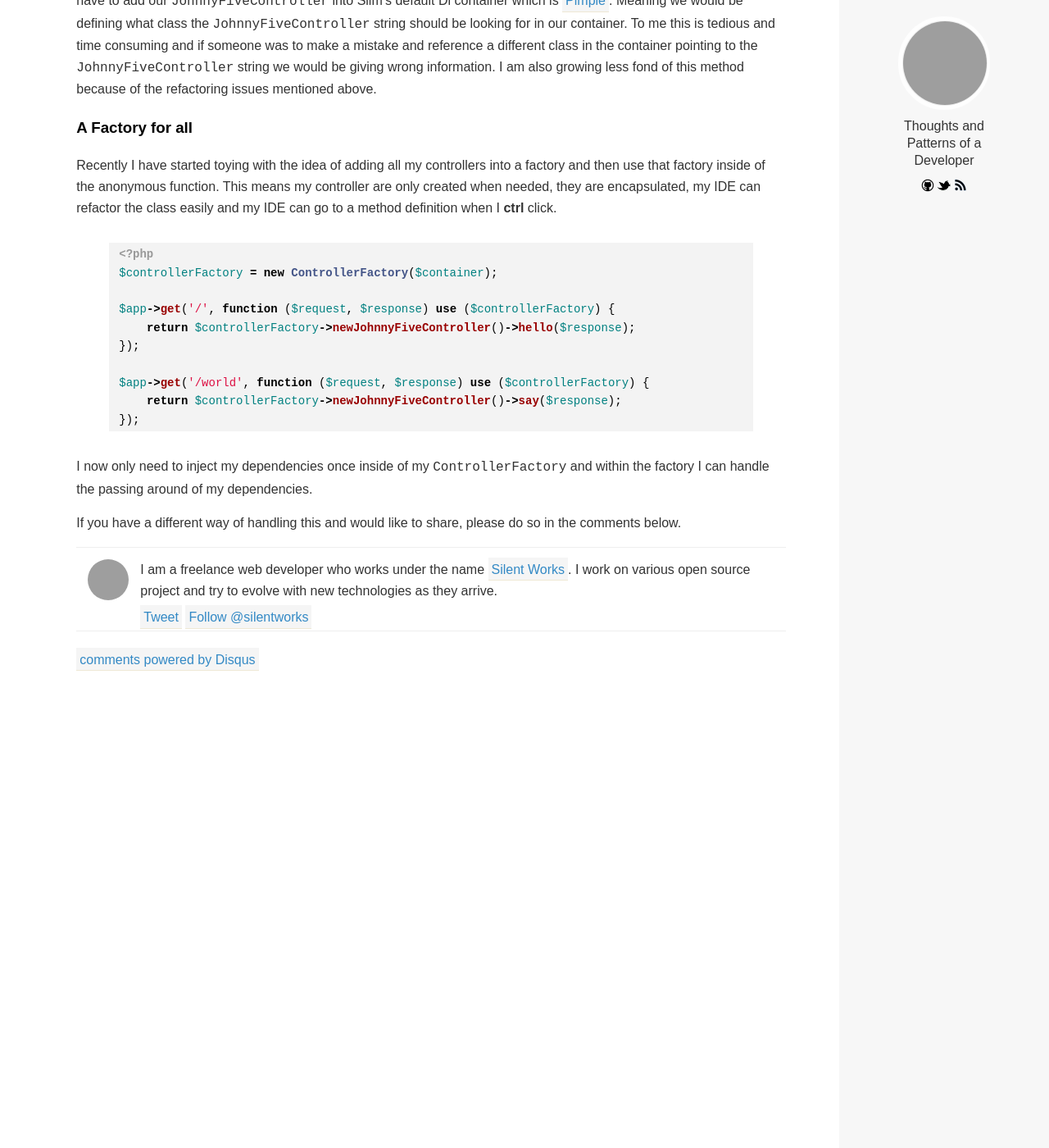
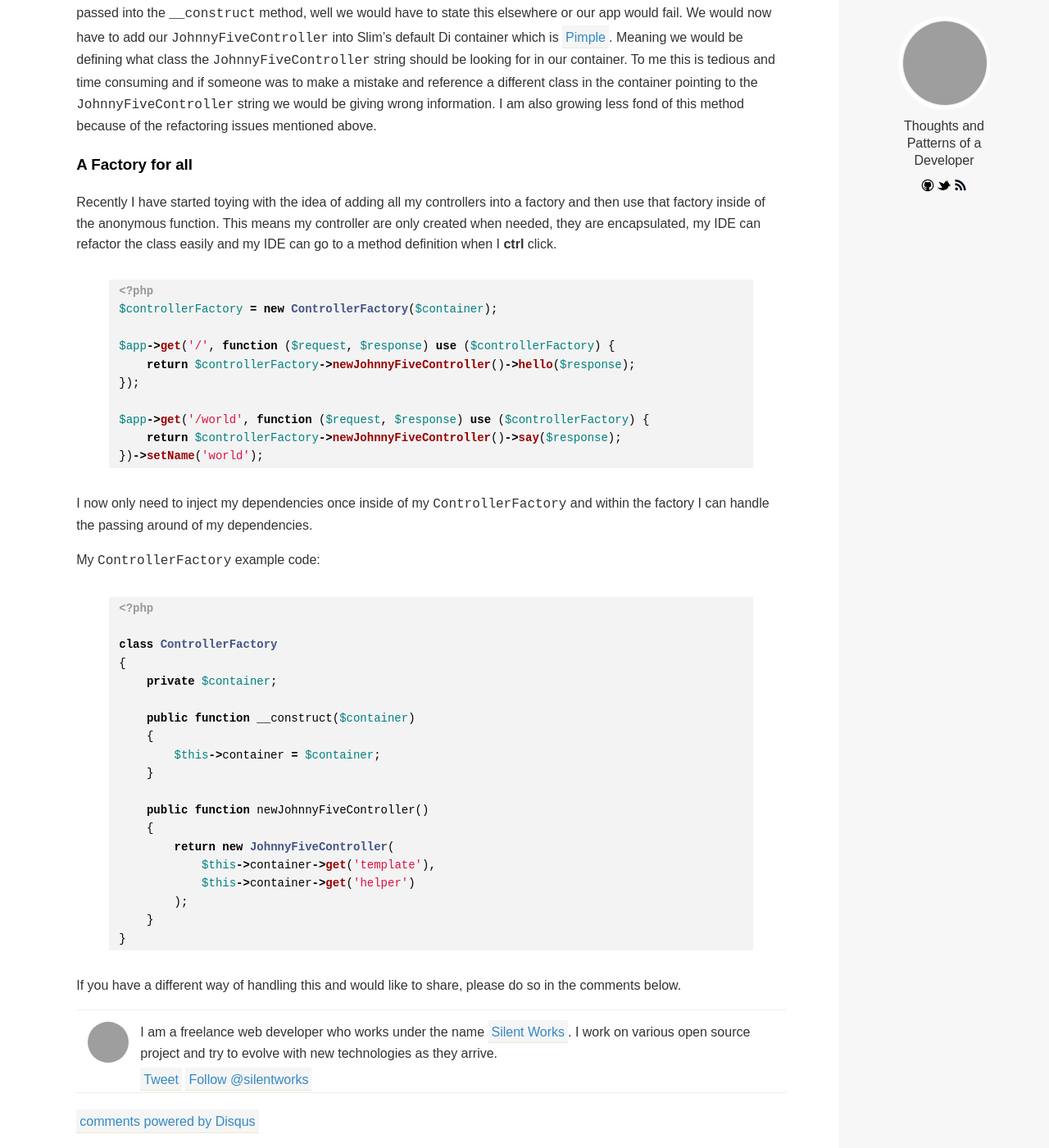
Before and after one commit to silentworks/thoughts, a Jekyll site: the page built from _posts/2015-08-27-lazy-loading-controller-action.md, in a window 1280 px wide and 1400 px high, scrolled down 1600 px. Shown: the whole window at 82% size. Built offline with Jekyll 4.4.1, drawn with Linux system fonts in a browser that asks for light colours; Markdown is read by kramdown in place of the engine named in the settings; comment, search, counter and statistics services are not loaded; before the commit the page ends 2436 px from its top, so only the background shows below that; some of the changed text lies outside the part shown; grey boxes are pictures that could not be loaded.

Commit message:
Updated 2015-08-27-lazy-loading-controller-action.md

```diff
--- a/_posts/2015-08-27-lazy-loading-controller-action.md
+++ b/_posts/2015-08-27-lazy-loading-controller-action.md
@@ -21,7 +21,8 @@ This is one of the popular approaches you might take when first starting with a
 $app->get('/', function ($request, $response) use ($container) {
     $data = [
         'hello' => 'World',
-        'name' => 'JohnnyFive'
+        'name' => 'JohnnyFive',
+        'link_url' => $container->get('helper')->makeUrl('world')
     ];
 
     return $response->write(
@@ -33,7 +34,7 @@ $app->get('/world', function ($request, $response) use ($container) {
     return $response->write(
         $container->get('template')->render('myothertemplate.php', ['say' => 'Hello World'])
     );
-});
+})->setName('world');
 {% endhighlight %}
 
 Based on the example above, we know that if the user should hit `/world` in the browser the only bit of code that will execute is the code within that route action. In this other example I will be using a class instead which we will assume has two methods with the code from above.
@@ -46,7 +47,7 @@ $app->get('/', function ($request, $response) use ($container) {
 
 $app->get('/world', function ($request, $response) use ($container) {
     return (new JohnnyFiveController($container))->say($response);
-});
+})->setName('world');
 {% endhighlight %}
 
 We now have a more encapsulated code, but this now feels like I am repeating myself as I would need to inject the same dependency multiple times and If this class had more methods I would have to repeat this process even more. In my opinion this is no maintainable in the long run.
@@ -59,7 +60,8 @@ In [Laravel](http://www.laravel.com) you have the `@` symbol to state your actio
 <?php
 $app->get('/', 'JohnnyFiveController:hello');
 
-$app->get('/world', 'JohnnyFiveController:say');
+$app->get('/world', 'JohnnyFiveController:say')
+    ->setName('world');
 {% endhighlight %}
 
 This looks so much better, but you might ask where do I tell my `JohnnyFiveController` that `$container` should be passed into the `__construct` method, well we would have to state this elsewhere or our app would fail. We would now have to add our `JohnnyFiveController` into Slim's default Di container which is [Pimple](http://pimple.sensiolabs.org/). Meaning we would be defining what class the `JohnnyFiveController` string should be looking for in our container. To me this is tedious and time consuming and if someone was to make a mistake and reference a different class in the container pointing to the `JohnnyFiveController` string we would be giving wrong information. I am also growing less fond of this method because of the refactoring issues mentioned above.
@@ -78,9 +80,33 @@ $app->get('/', function ($request, $response) use ($controllerFactory) {
 
 $app->get('/world', function ($request, $response) use ($controllerFactory) {
     return $controllerFactory->newJohnnyFiveController()->say($response);
-});
+})->setName('world');
 {% endhighlight %}
 
 I now only need to inject my dependencies once inside of my `ControllerFactory` and within the factory I can handle the passing around of my dependencies.
 
+My `ControllerFactory` example code:
+
+{% highlight php %}
+<?php
+
+class ControllerFactory
+{
+    private $container;
+
+    public function __construct($container)
+    {
+        $this->container = $container;
+    }
+
+    public function newJohnnyFiveController()
+    {
+        return new JohnnyFiveController(
+            $this->container->get('template'),
+            $this->container->get('helper')
+        );
+    }
+}
+{% endhighlight %}
+
 If you have a different way of handling this and would like to share, please do so in the comments below.
```
